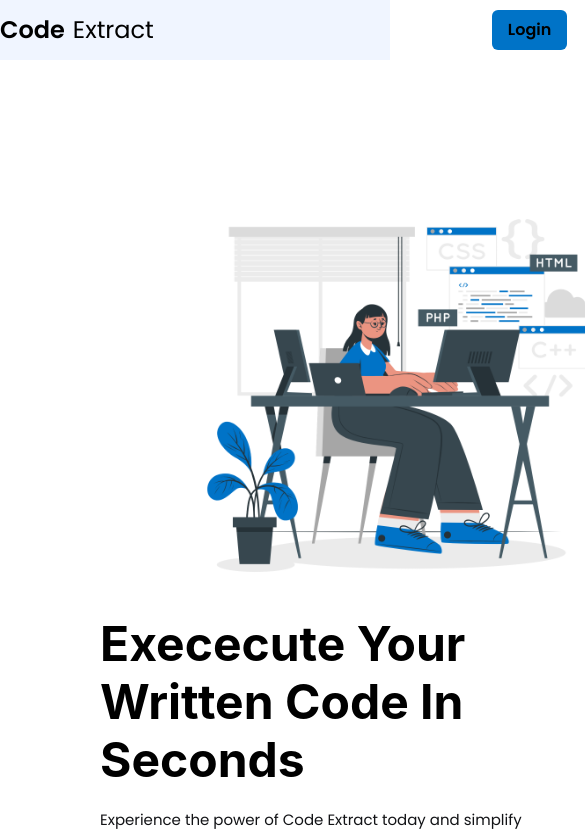
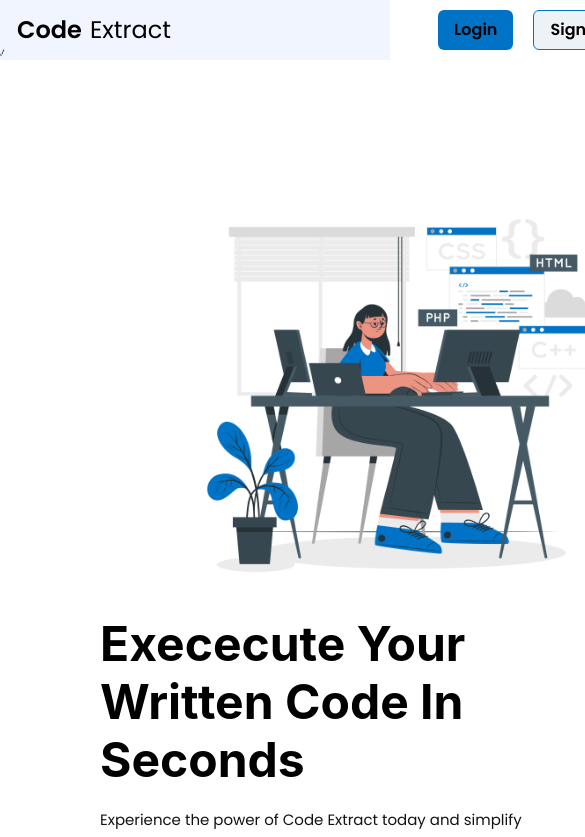
Before and after one commit to karthik-n-p/ExtractX, a React (Vite) app in the folder frontend/: page / in a window 390 px wide. Shown: the top 837 px of the page, 585 px wide, since content can reach past the window. Built offline with nearby package versions, Linux system fonts and the light colour scheme; no server answers.

Commit message:
Logo and responsive of the footer

```diff
--- a/frontend/src/components/landing-page/header.jsx
+++ b/frontend/src/components/landing-page/header.jsx
@@ -29,7 +29,7 @@
   const boxStyle = {
     pos: "static",
     top: "0",
-    width: "100%",
+
     zIndex: "20",
     background:"#F0F5FF"
 
@@ -38,13 +38,14 @@
 
   return (
 
-    <Box style={boxStyle} pos={'fixed'}  >
+    <Box style={boxStyle} pos={'fixed'} width='100%'>
       <Flex align="center">
-        {/* Logo */}
-        <HStack alignItems="center" justify="center" width="300px" height="60px" >
+
+        <Link to={'/'}><HStack alignItems="center" justify="center" width={{md:"300px",base:'100px'}} height="60px" >
+        <Image src={Logo} w={20}/>
         <Text color={'black'} fontSize={24} fontWeight={600}>Code</Text>
         <Text color={'black'} fontSize={24} fontWeight={300}>Extract</Text>
-        </HStack>
+        </HStack></Link>
 
         {/* Search bar */}
 
--- a/frontend/src/pages/UserPages/Landing.jsx
+++ b/frontend/src/pages/UserPages/Landing.jsx
@@ -10,6 +10,7 @@
 import { FaArrowRight } from "react-icons/fa";
 import { MdChevronLeft, MdChevronRight } from "react-icons/md";
 import { Link } from "react-router-dom";
+import Logo from '../../assets/logo.png'
 
 import axios from "axios";
 import Landing from "./Landing";
@@ -32,7 +33,7 @@
     return (
         <div>
       <Heading color={'black'}>For help mail us:</Heading>
-        <HStack spacing={40}>
+        <HStack spacing={{base:'5px', md:'200px'}}>
             <div>
         <Text htmlFor="name" color="#0073c7">Name:</Text>
         <input
@@ -168,8 +169,10 @@
 </Box>
         <footer>
         <Box bg={'#F0F5FF'} pb={5} >
+
         <Text color={'black'} align={'center'} fontSize={35}><b>Code</b> Extract</Text>
-        <HStack ml={110} spacing={10} mt={8} >
+        <HStack ml={110} spacing={{base: '10px', md: '800px'}} mt={8} ><Image src={Logo} w={200}/>
+        <HStack>
             <HStack>
         <Text alignItems={"baseline"} color={'black'}>Contact us</Text>
         <Divider borderColor="#0073c7" orientation="vertical" h={100}/>
@@ -179,7 +182,7 @@
             <Text>Phone : +91 97781 53547</Text>
             <Text>Email : projectcmp03@gmail.com</Text>
         </VStack>
-        </HStack>
+        </HStack></HStack>
         </Box>
         </footer>
 
```
Also changed, not shown: frontend/src/assets/logo.png.
